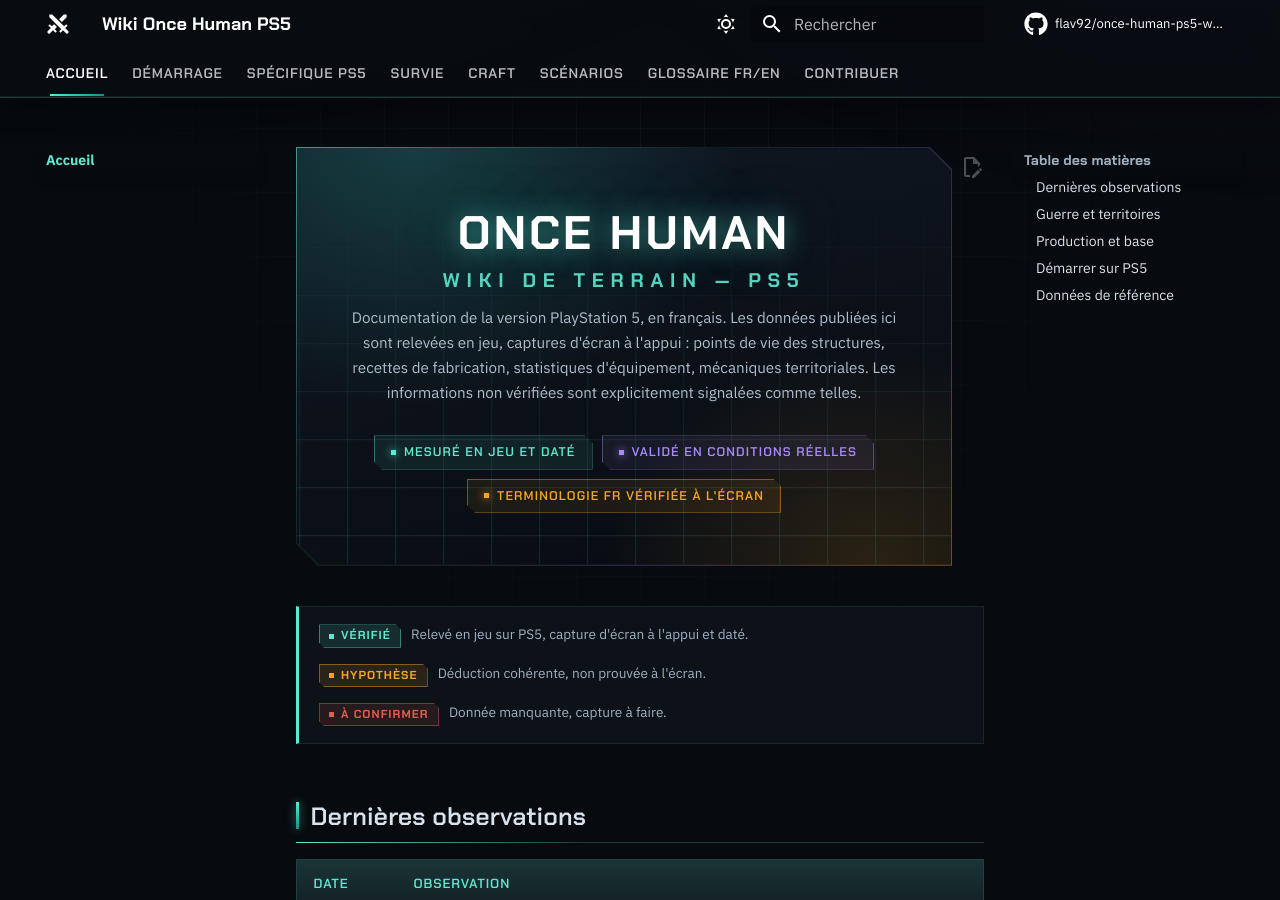
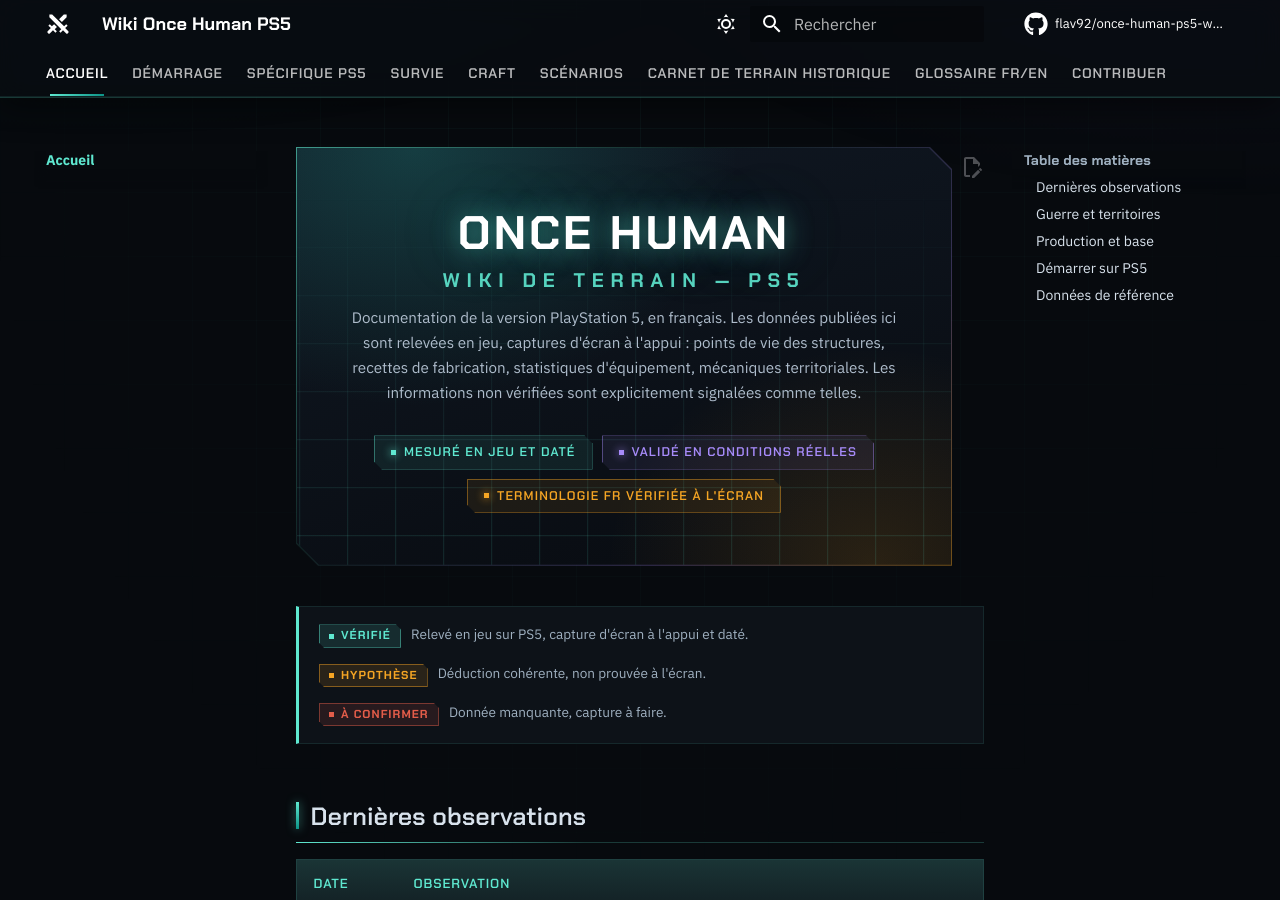
Before and after one commit to flav92/once-human-ps5-wiki, an MkDocs documentation site: the page built from docs/index.md, in a window 1280 px wide and 900 px high. Built offline with MkDocs 1.6.1 and Material for MkDocs 9.7.7, drawn with Linux system fonts in a browser that asks for light colours; comment, search, counter and statistics services are not loaded.

Commit message:
Ajoute les pages de terrain à la navigation du wiki

```diff
--- a/mkdocs.yml
+++ b/mkdocs.yml
@@ -73,6 +73,9 @@
           - Ressources de Nalcott: scenarios/evolutions-call/ressources.md
           - PvP et phases de serveur: scenarios/evolutions-call/multijoueur-pvp.md
       - Way of Winter: scenarios/way-of-winter.md
+      - Déviation: scenarios/deviation.md
+      - Serveur privé RaidZone: scenarios/raidzone.md
+  - Carnet de terrain historique: carnet-de-terrain-historique.md
   - Glossaire FR/EN: glossaire.md
   - Contribuer:
       - Comment contribuer: contribuer.md
```
